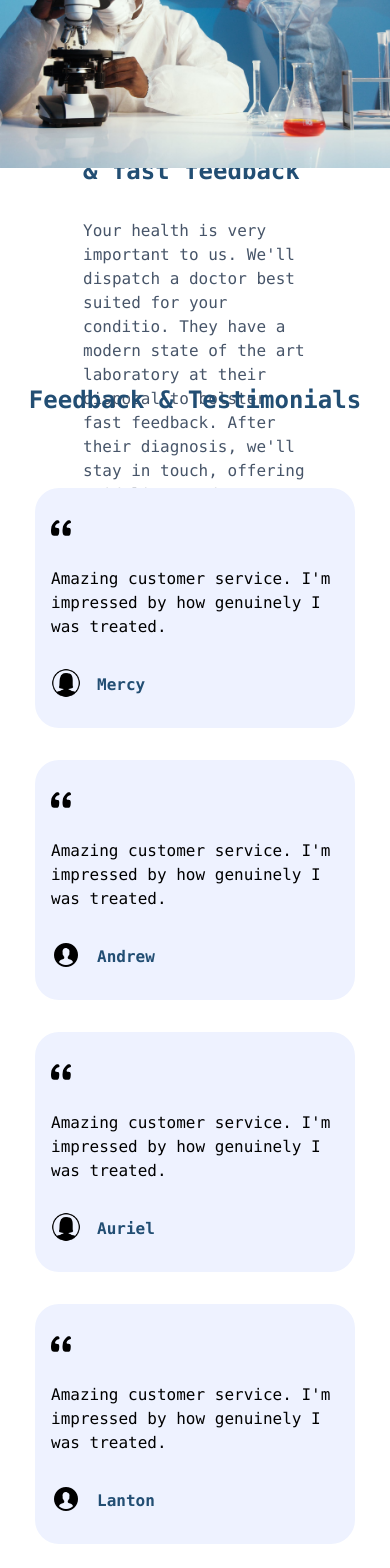
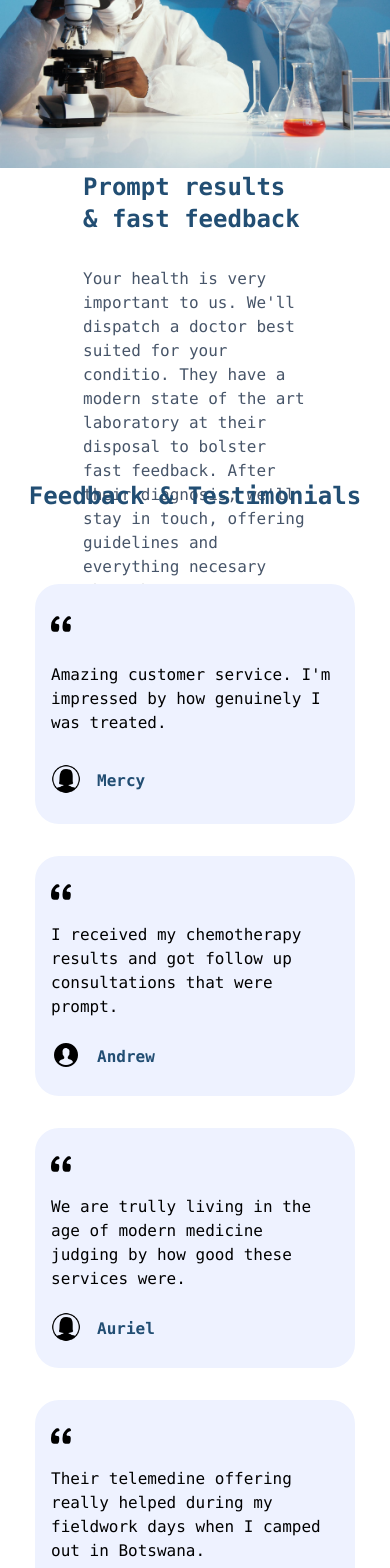
Before and after one commit to jbuyu/realdoc, a Next.js app: page /About in a window 390 px wide. Shown: the part 1080-2648 px from the top of the page. Built offline with nearby package versions, Linux system fonts and the light colour scheme.

Commit message:
ui fixes

```diff
--- a/components/Footer.js
+++ b/components/Footer.js
@@ -2,7 +2,10 @@ import React from 'react'
 import Link from 'next/link'
 
 const Footer = () => (
-  <div className="md:mt-0 mt-8 flex h-60 w-full  items-center justify-between bg-[#EEF2FF] md:justify-around md:p-8 ">
+  <div
+    className="mt-8 flex h-60 w-full items-center  justify-between bg-[#EEF2FF] md:mt-0 md:justify-around md:p-8"
+    id="contacts"
+  >
     <Link href="/">
       <div className=" h-100 hidden w-1/5 cursor-pointer items-center space-x-4 md:flex ">
         <img src="/adonis.svg" alt="Vercel Logo" className="ml-2 h-12 " />
@@ -13,15 +16,15 @@ const Footer = () => (
     </Link>
     <div className="flex w-full justify-around md:w-1/5 ">
       <div className="flex w-full flex-col ">
-        <div className="flex flex-col items-center md:items-start space-y-2 pb-8 md:pb-0 ">
+        <div className="flex flex-col items-center space-y-2 pb-8 md:items-start md:pb-0 ">
           <div>Terms</div>
           <div>Privacy Policy</div>
           <div>Pharmacy</div>
         </div>
-        <div className="hidden md:flex justify-center py-4 font-semibold md:justify-start">
+        <div className="hidden justify-center py-4 font-semibold md:flex md:justify-start">
           Get In Touch
         </div>
-        <div className="flex px-4 md:px-0 justify-around md:justify-between  text-center md:w-full  ">
+        <div className="flex justify-around px-4 text-center md:w-full  md:justify-between md:px-0  ">
           <a className="w-8 md:w-12" href="www.facebook.com">
             <img src="/facebook.svg" alt="" />
           </a>
--- a/components/NavBar.js
+++ b/components/NavBar.js
@@ -1,6 +1,15 @@
 import React, { useState } from 'react'
 import Link from 'next/link'
 import { MenuIcon } from '@heroicons/react/solid'
+import {
+  Link as Linker,
+  smooth,
+  Element,
+  Events,
+  animateScroll as scroll,
+  scrollSpy,
+  scroller,
+} from 'react-scroll'
 
 const NavBar = () => {
   const [isopen, setIsOpen] = useState(false)
@@ -45,9 +54,14 @@ const NavBar = () => {
           </div>
           <div className="hidden  md:flex">
             <button className="rounded-full bg-indigo-600 py-2 px-6 font-bold text-white hover:bg-indigo-700">
-              <Link className="cursor-pointer" href="/services">
+              <Linker
+                className="cursor-pointer"
+                to="contacts"
+                scrollspy="true"
+                smooth={true}
+              >
                 Contact
-              </Link>
+              </Linker>
             </button>
           </div>
         </div>
--- a/data/index.js
+++ b/data/index.js
@@ -87,7 +87,7 @@ const testimonialArray = [
     icon: '/quotes.svg',
     image: '/male.png',
     comment:
-      "Amazing customer service. I'm impressed by how genuinely I was treated.",
+      'I received my chemotherapy results and got follow up consultations that were prompt.',
     name: 'Andrew',
   },
   {
@@ -95,7 +95,7 @@ const testimonialArray = [
     icon: '/quotes.svg',
     image: '/female.png',
     comment:
-      "Amazing customer service. I'm impressed by how genuinely I was treated.",
+      'We are trully living in the age of modern medicine judging by how good these services were.',
     name: 'Auriel',
   },
   {
@@ -103,7 +103,7 @@ const testimonialArray = [
     icon: '/quotes.svg',
     image: '/male.png',
     comment:
-      "Amazing customer service. I'm impressed by how genuinely I was treated.",
+      'Their telemedine offering really helped during my fieldwork days when I camped out in Botswana.',
     name: 'Lanton',
   },
 ]
--- a/package.json
+++ b/package.json
@@ -16,7 +16,8 @@
     "react-datepicker": "^4.6.0",
     "react-dom": "^17.0.2",
     "react-hot-toast": "^2.2.0",
-    "react-phone-number-input": "^3.1.46"
+    "react-phone-number-input": "^3.1.46",
+    "react-scroll": "^1.8.6"
   },
   "devDependencies": {
     "@types/node": "17.0.4",
--- a/pages/About.js
+++ b/pages/About.js
@@ -5,7 +5,6 @@ import SEO from '@bradgarropy/next-seo'
 const About = () => (
   <>
     <SEO description="About star Homecare services" />
-
     <div className="mx-auto flex max-w-7xl flex-col items-center font-mono">
       <div className="mt-40 flex h-96 flex-col items-center justify-around py-4 px-4 md:mt-12 md:flex-row">
         <div className="">
@@ -33,7 +32,7 @@ const About = () => (
       </div>
       <div className="mt-80 flex h-96 flex-col-reverse items-center justify-around py-4 md:mt-12 md:flex-row ">
         <div className="flex h-full w-1/2 flex-col items-center justify-center">
-          <div className="item-start mt-8 flex w-full text-2xl font-extrabold text-[#224E73] md:mt-0">
+          <div className="item-start mt-32 flex w-full text-2xl font-extrabold text-[#224E73] md:mt-0">
             Prompt results &amp; fast feedback
           </div>
           <div className="py-8 text-slate-600">
@@ -52,11 +51,12 @@ const About = () => (
             width={448}
             height={296}
             layout="fixed"
+            priority
           />
         </div>
       </div>
       <div className="mt-32 flex w-full flex-col items-start justify-start md:mt-8">
-        <div className="flex w-full justify-center py-4 text-2xl font-extrabold text-[#224E73] ">
+        <div className="flex w-full justify-center mt-24 md:mt-0 py-4 text-2xl font-extrabold text-[#224E73] ">
           Feedback &amp; Testimonials
         </div>
         <div className="mt-6 flex w-full flex-col items-center justify-center space-x-0  md:mt-12 md:flex-row md:space-x-10 ">
```
Also changed, not shown: 1 other file (tests, documents, lock files or other folders).
